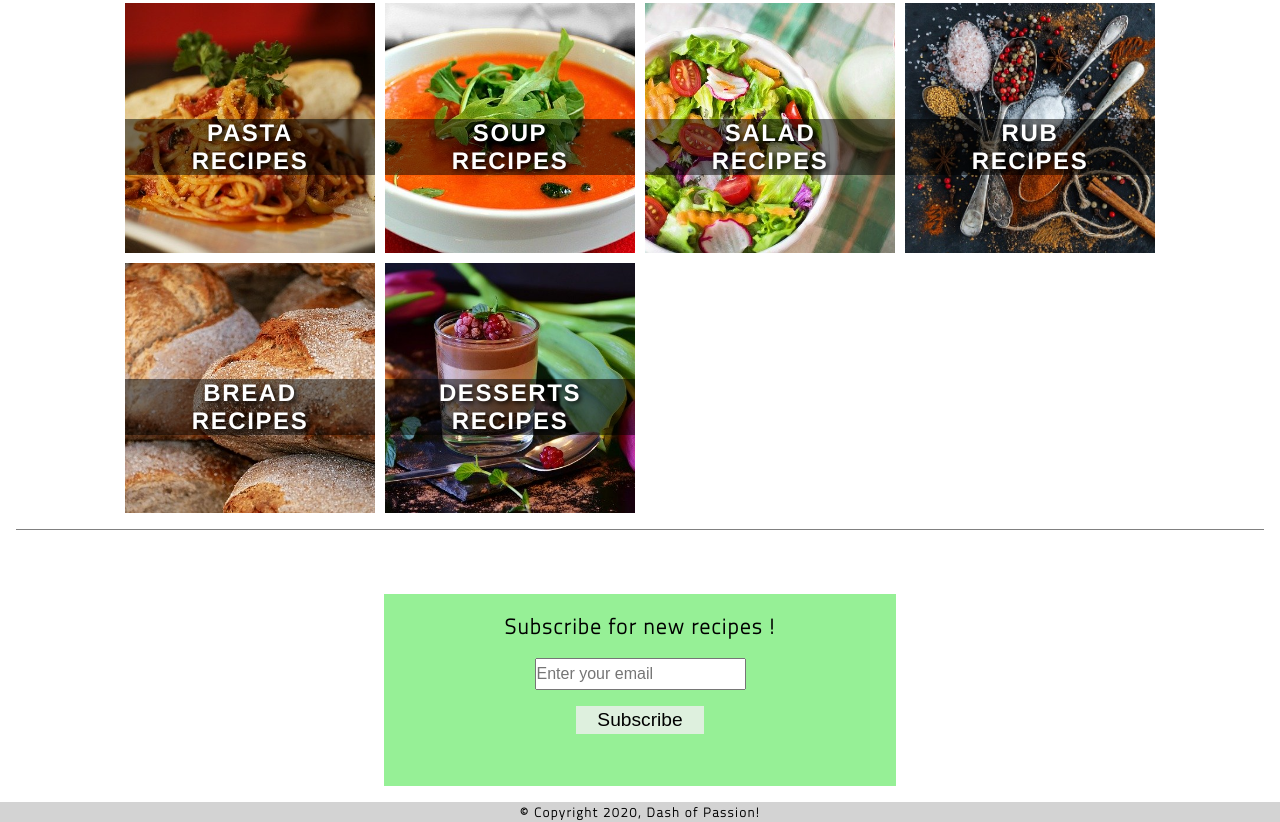
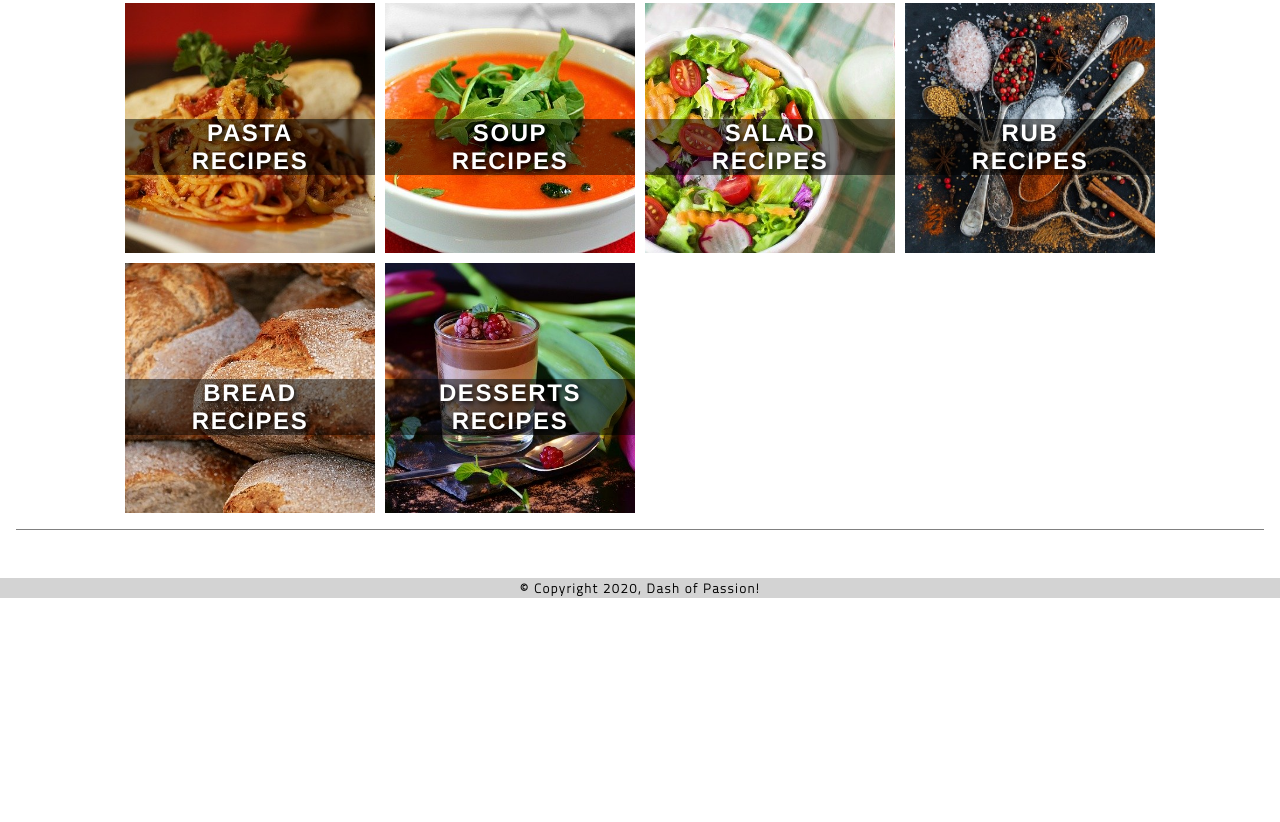
Before and after one commit to PawelKrzesinski/DashOfPassion, a website: page public/recipes.html in a window 1280 px wide. Shown: the part 697-1519 px from the top of the page. After the commit the page ends 1295 px from the top, so only its background shows below. Drawn offline with Linux system fonts and the light colour scheme.

Commit message:
Update recipes.html

```diff
--- a/public/recipes.html
+++ b/public/recipes.html
@@ -83,11 +83,6 @@
 	</div>
 	<div class="recipe__pages"></div>
 	<button class="go__back"><span>BACK TO SEARCH</span></button>
-	<div class="subscribe">
-		<h3>Subscribe for new recipes !</h3>
-		<input type="email" placeholder="Enter your email"/>
-		<button type="submit" value="Subscribe">Subscribe</button>
-	</div>
 	<a href="#top" class="scroll__up" id="scroll__top">
 		<i class="fas fa-arrow-up"></i>
 		<p>To the top</p>
```
